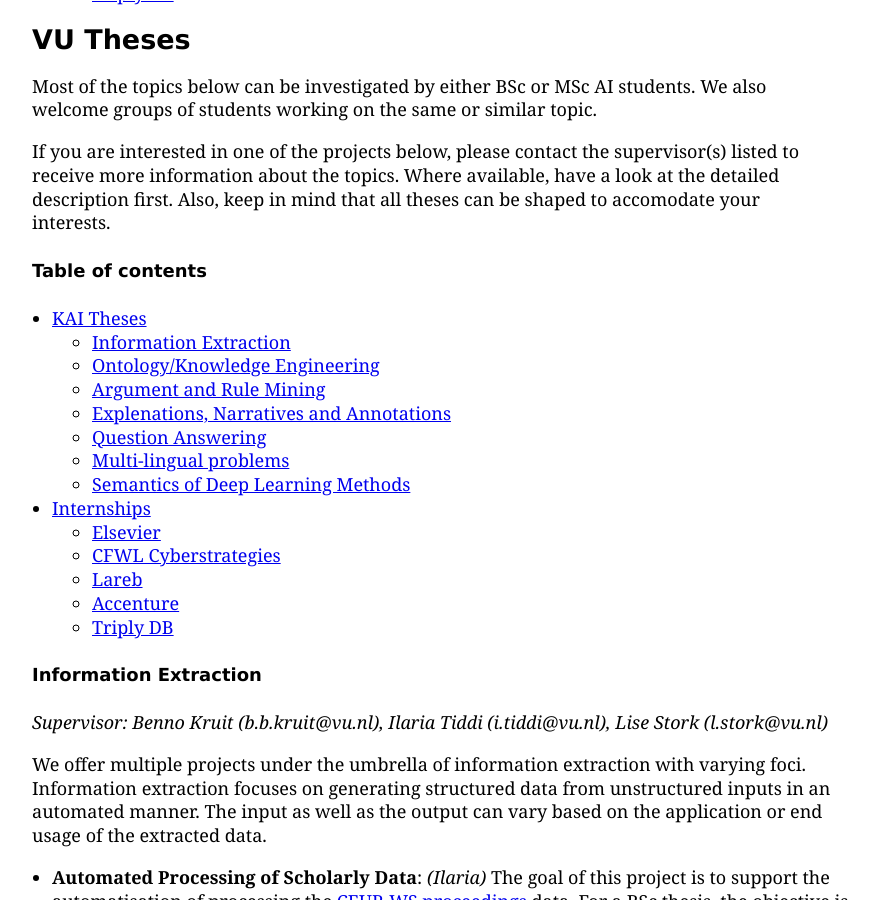
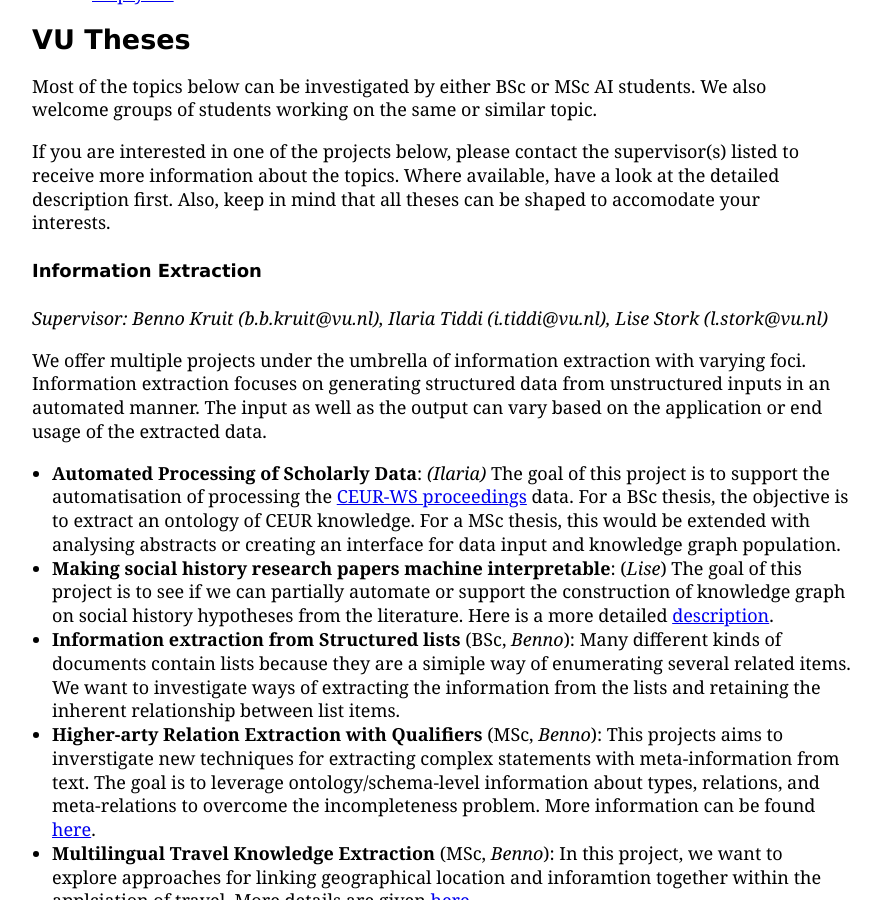
Before and after one commit to kai-vu/site, a Jekyll site: the page built from theses/index.md, in a window 1280 px wide and 900 px high, scrolled down 706 px. Shown: the whole window, without its empty margins (208-1089 px from the left). Built offline with Jekyll 4.4.1, drawn with Linux system fonts in a browser that asks for light colours; our own code applies the rules of GitHub Pages for plain Markdown files.

Commit message:
too many table of contents

```diff
--- a/theses/index.md
+++ b/theses/index.md
@@ -36,22 +36,6 @@ At KAI, we set clear expectations for students. We want to make sure students kn
 Most of the topics below can be investigated by either BSc or MSc AI students. We also welcome groups of students working on the same or similar topic.
 
 If you are interested in one of the projects below, please contact the supervisor(s) listed to receive more information about the topics. Where available, have a look at the detailed description first. Also, keep in mind that all theses can be shaped to accomodate your interests.
-
-#### Table of contents
-- <a href="#vutheses">KAI Theses</a>
-    - <a href="##informationextraction">Information Extraction</a>
-    - <a href="##ontology/knowledge">Ontology/Knowledge Engineering</a>
-    - <a href="##argumentandrulemining">Argument and Rule Mining</a>
-    - <a href="##explenationsnarrativesannotations">Explenations, Narratives and Annotations</a>
-    - <a href="##questionanswering">Question Answering</a>
-    - <a href="##multilingualproblems">Multi-lingual problems</a>
-    - <a href="##semanticsofdeeplearningmethods">Semantics of Deep Learning Methods</a>
-- <a href="#internships">Internships</a>
-    - <a href="##elsevier">Elsevier</a>
-    - <a href="##cflwcyberstrategies">CFWL Cyberstrategies</a>
-    - <a href="##lareb">Lareb</a>
-    - <a href="##accenture">Accenture</a>
-    - <a href="##triplydb">Triply DB</a>
 
 #### Information Extraction
 *Supervisor: Benno Kruit (b.b.kruit@vu.nl), Ilaria Tiddi (i.tiddi@vu.nl), Lise Stork (l.stork@vu.nl)*
```
